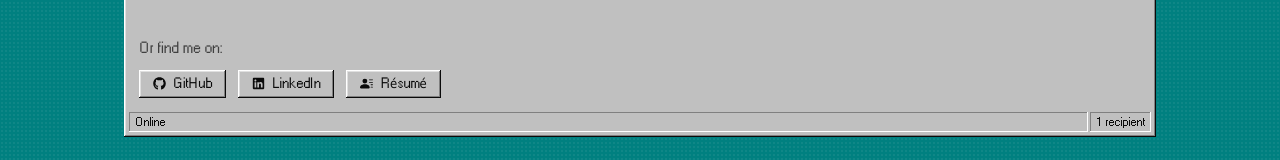
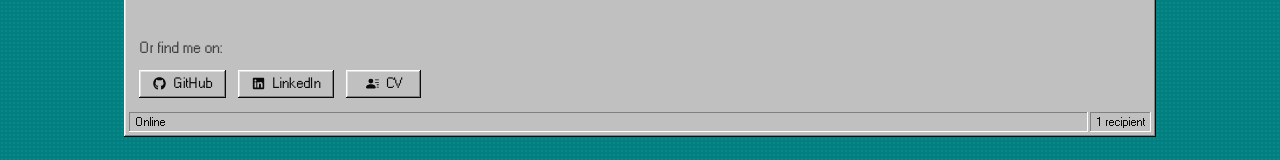
Before and after one commit to ZakaryaBoudraf/Zakaryaboudraf.github.io, a React (Create React App) app: page / in a window 1280 px wide. Shown: the part 3555-3715 px from the top of the page. Built offline with nearby package versions, Linux system fonts and the light colour scheme.

Commit message:
Update strings.js to say "CV" instead of "Résumé"

```diff
--- a/src/i18n/strings.js
+++ b/src/i18n/strings.js
@@ -84,7 +84,7 @@ const strings = {
       copyTitle: "Copy to clipboard",
       copied: "✓ Copied to clipboard!",
       findMe: "Or find me on:",
-      resume: "Résumé",
+      resume: "CV",
       statusOnline: "Online",
       statusRecipient: "1 recipient",
     },
@@ -99,7 +99,7 @@ const strings = {
       safeOff2: "your computer.",
       powerOn: "⏻ Power back on",
       appearance: "Appearance",
-      resume: "Résumé",
+      resume: "CV",
       email: "E-mail",
       langTitle: "Language: English, click for Italiano",
     },
```
